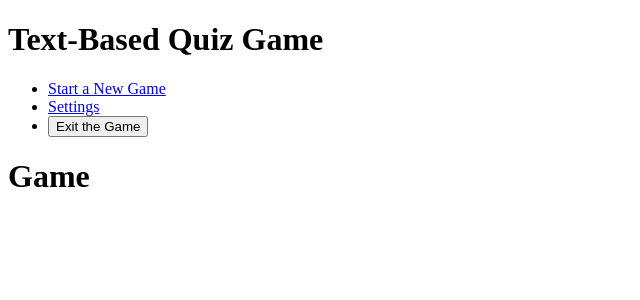
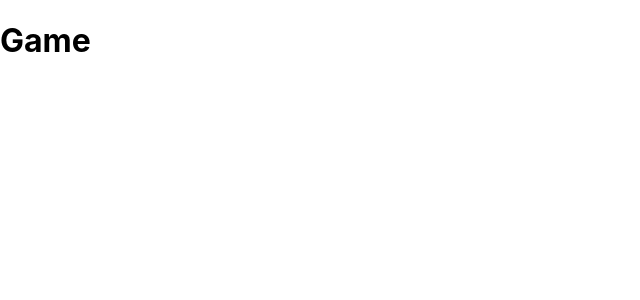
Before and after one commit to Sczeam/my-game-project, a React (Create React App) app: page /game in a window 1280 px wide. Shown: the top 300 px of the page, without its empty margins (0-640 px from the left). Built offline with nearby package versions, Linux system fonts and the light colour scheme.

Commit message:
gameflow

```diff
--- a/src/App.js
+++ b/src/App.js
@@ -1,12 +1,20 @@
-// import MainMenu from "./components/MainMenu";
+// App.js
+import React from "react";
+import { BrowserRouter as Router, Route, Routes } from "react-router-dom";
+import MainMenu from "./components/MainMenu";
+import Game from "./components/Game";
+import Settings from "./components/Settings";
 
-// function App() {
-//   return (
-//     <div>
-//       <MainMenu />
-//       <MainMenu />
-//     </div>
-//   );
-// }
+function App() {
+  return (
+    <Router>
+      <Routes>
+        <Route path="/" element={<MainMenu />} />
+        <Route path="/game" element={<Game />} />
+        <Route path="/settings" element={<Settings />} />
+      </Routes>
+    </Router>
+  );
+}
 
-// export default App;
+export default App;
--- a/src/components/Game.js
+++ b/src/components/Game.js
@@ -1,3 +1,4 @@
+// components/Game.js
 import React from "react";
 
 const Game = () => {
--- a/src/components/MainMenu.js
+++ b/src/components/MainMenu.js
@@ -1,5 +1,6 @@
+// components/MainMenu.js
 import React from "react";
-import { Outlet, Link } from "react-router-dom";
+import { Link } from "react-router-dom";
 
 const MainMenu = () => {
   return (
@@ -7,22 +8,21 @@ const MainMenu = () => {
       <h1>Text-Based Quiz Game</h1>
       <ul>
         <li>
-          <Link to="/game">Start a New Game</Link>
+          <Link to="/game">Game</Link>
         </li>
         <li>
           <Link to="/settings">Settings</Link>
         </li>
         <li>
-          <button onClick={handleExit}>Exit the Game</button>
+          <button onClick={handleExit}>Exit</button>
         </li>
       </ul>
-      <Outlet />
     </div>
   );
 };
 
 const handleExit = () => {
-  window.close(); // Close the game window
+  window.close(); // Close the web app
 };
 
 export default MainMenu;
--- a/src/components/Settings.js
+++ b/src/components/Settings.js
@@ -1,3 +1,4 @@
+// components/Settings.js
 import React from "react";
 
 const Settings = () => {
--- a/src/index.js
+++ b/src/index.js
@@ -1,22 +1,17 @@
+import React from "react";
 import ReactDOM from "react-dom/client";
-import { BrowserRouter, Routes, Route } from "react-router-dom";
-import MainMenu from "./components/MainMenu";
-import Game from "./components/Game";
-import Settings from "./components/Settings";
-
-export default function App() {
-  return (
-    <BrowserRouter>
-      <Routes>
-        <Route path="/" element={<MainMenu />}>
-          <Route path="MainMenu" element={<MainMenu />} />
-          <Route path="Game" element={<Game />} />
-          <Route path="Settings" element={<Settings />} />
-        </Route>
-      </Routes>
-    </BrowserRouter>
-  );
-}
+import "./index.css";
+import App from "./App";
+import reportWebVitals from "./reportWebVitals";
 
 const root = ReactDOM.createRoot(document.getElementById("root"));
-root.render(<App />);
+root.render(
+  <React.StrictMode>
+    <App />
+  </React.StrictMode>
+);
+
+// If you want to start measuring performance in your app, pass a function
+// to log results (for example: reportWebVitals(console.log))
+// or send to an analytics endpoint. Learn more: https://bit.ly/CRA-vitals
+reportWebVitals();
```
